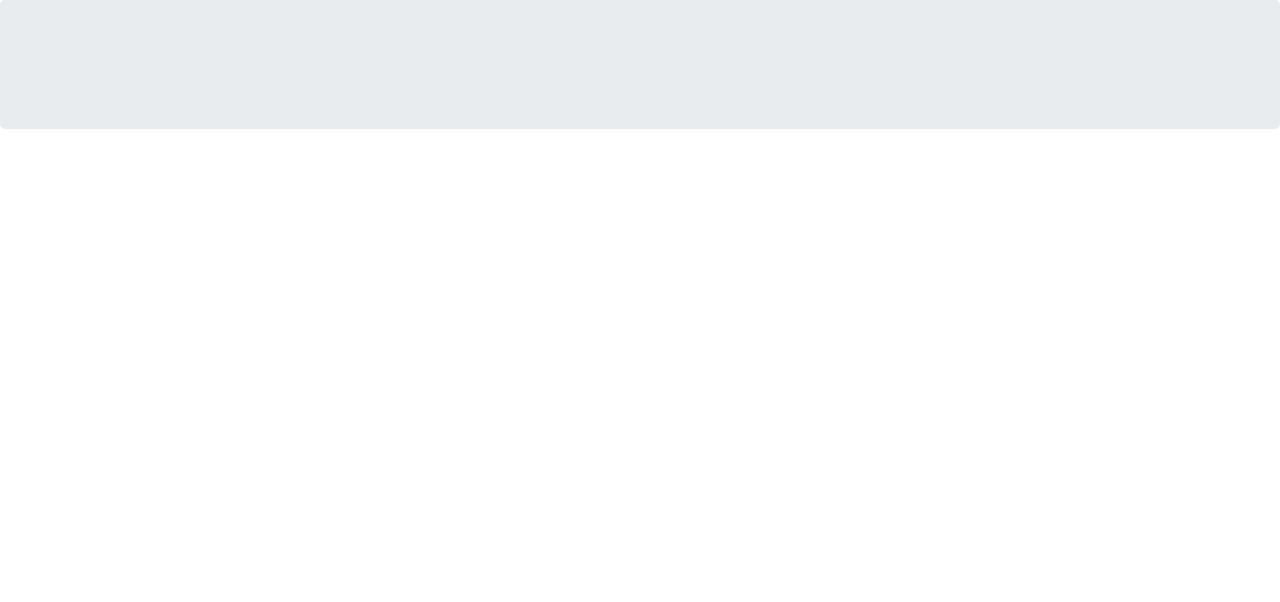
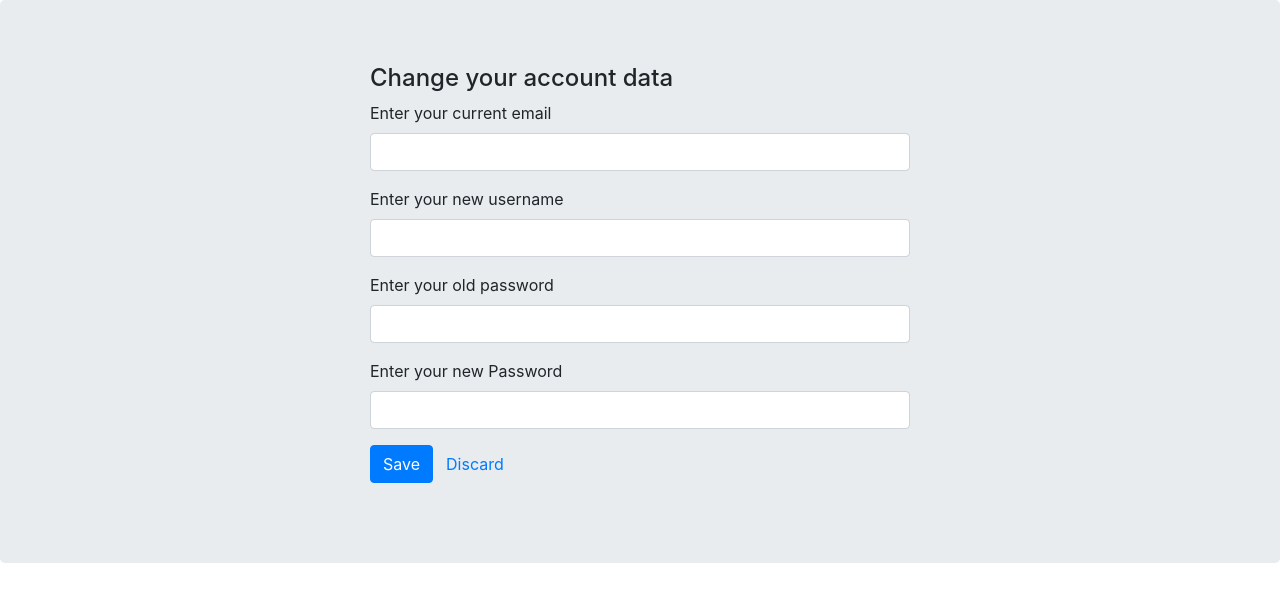
Before and after one commit to michaelBielang/angular-socketIO-chat, an Angular app: page /settings in a window 1280 px wide. Before the commit this address led to /. Shown: the top 602 px of the page. Built offline with nearby package versions, Linux system fonts and the light colour scheme; no server answers.

Commit message:
finished settings

```diff
--- a/src/app/app.module.ts
+++ b/src/app/app.module.ts
@@ -11,6 +11,7 @@ import {RegisterComponent} from './component/register/register.component';
 import {FormsModule, ReactiveFormsModule} from '@angular/forms';
 import {HttpClientModule} from '@angular/common/http';
 import {LogoutComponent} from './component/logout/logout.component';
+import { SettingsComponent } from './component/settings/settings.component';
 
 @NgModule({
   declarations: [
@@ -21,6 +22,7 @@ import {LogoutComponent} from './component/logout/logout.component';
     LoginComponent,
     RegisterComponent,
     LogoutComponent,
+    SettingsComponent,
   ],
   imports: [
     BrowserModule,
--- /dev/null
+++ b/src/app/component/settings/settings.component.html
@@ -0,0 +1,43 @@
+<!-- main app container -->
+
+<h4>Change your account data</h4>
+<form [formGroup]="settingsForm" (ngSubmit)="onSubmit()">
+  <div class="form-group">
+    <label>Enter your current email</label>
+    <input type="text" formControlName="email" class="form-control"
+           [ngClass]="{ 'is-invalid': submitted && f.email.errors }"/>
+    <div *ngIf="submitted && f.email.errors" class="invalid-feedback">
+      <div *ngIf="f.email.errors.required">Email required</div>
+    </div>
+  </div>
+  <div class="form-group">
+    <label>Enter your new username</label>
+    <input type="text" formControlName="newUsername" class="form-control"
+           [ngClass]="{ 'is-invalid': submitted && f.newUsername.errors }"/>
+    <div *ngIf="submitted && f.newUsername.errors" class="invalid-feedback">
+      <div *ngIf="f.newUsername.errors.required">New username required</div>
+    </div>
+  </div>
+  <div class="form-group">
+    <label>Enter your old password</label>
+    <input type="text" formControlName="oldPassword" class="form-control"
+           [ngClass]="{ 'is-invalid': submitted && f.oldPassword.errors }"/>
+    <div *ngIf="submitted && f.oldPassword.errors" class="invalid-feedback">
+      <div *ngIf="f.oldPassword.errors.required">Email is required</div>
+      <div *ngIf="f.oldPassword.errors.email">Email must be a valid email address</div>
+    </div>
+  </div>
+  <div class="form-group">
+    <label>Enter your new Password</label>
+    <input type="password" formControlName="newPassword" class="form-control"
+           [ngClass]="{ 'is-invalid': submitted && f.newPassword.errors }"/>
+    <div *ngIf="submitted && f.newPassword.errors" class="invalid-feedback">
+      <div *ngIf="f.newPassword.errors.required">Password is required</div>
+      <div *ngIf="f.newPassword.errors.minlength">Password must be at least 6 characters</div>
+    </div>
+  </div>
+  <div class="form-group">
+    <button [disabled]="loading" class="btn btn-primary">Save</button>
+    <a [routerLink]="['/login']" class="btn btn-link">Discard</a>
+  </div>
+</form>
--- /dev/null
+++ b/src/app/component/settings/settings.component.ts
@@ -0,0 +1,61 @@
+import {Component, OnInit} from '@angular/core';
+import {SocketService} from '../../services/socketService/socket-service.service';
+import {FormBuilder, FormGroup, Validators} from '@angular/forms';
+import {ActivatedRoute, Router} from '@angular/router';
+
+@Component({
+  selector: 'app-settings',
+  templateUrl: './settings.component.html',
+  styleUrls: ['./settings.component.css']
+})
+export class SettingsComponent implements OnInit {
+
+  settingsForm: FormGroup;
+
+  constructor(private formBuilder: FormBuilder,
+              private route: ActivatedRoute,
+              private router: Router,
+              private socketService: SocketService) {
+  }
+
+  ngOnInit() {
+    this.settingsForm = this.formBuilder.group({
+      email: ['', [Validators.required, Validators.email]],
+      oldPassword: ['', [Validators.required, Validators.minLength(1)]],
+      newPassword: ['', [Validators.required, Validators.minLength(1)]],
+      newUsername: ['', [Validators.required, Validators.minLength(1)]]
+    });
+  }
+
+  onSubmit() {
+    // stop here if form is invalid
+    if (this.settingsForm.invalid) {
+      return;
+    }
+    console.log('submit');
+
+    const email = this.settingsForm.controls['email'].value;
+    const oldPassword = this.settingsForm.controls['oldPassword'].value;
+    const newPassword = this.settingsForm.controls['newPassword'].value;
+    const newUsername = this.settingsForm.controls['newUsername'].value;
+
+    const renameUser = {
+      email: email,
+      userName: newUsername
+    };
+
+    const ChangeUserPassword = {
+      email: email,
+      oldPassword: oldPassword,
+      newPassword: newPassword
+    };
+
+    this.socketService.receiveEventString().subscribe((message: MessageEvent) => {
+      console.log('message: ' + message.data);
+    });
+
+    this.socketService.sendEvent('ChangeUserPassword', ChangeUserPassword);
+    this.socketService.sendEvent('RenameUser', renameUser);
+    this.router.navigate(['/chat-rooms']);
+  }
+}
--- a/src/app/modules/app-routing/app-routing.module.ts
+++ b/src/app/modules/app-routing/app-routing.module.ts
@@ -5,6 +5,7 @@ import {LoginComponent} from '../../component/login/login.component';
 import {RegisterComponent} from '../../component/register/register.component';
 import {ChatRoomsComponent} from '../../component/chat-rooms/chat-rooms.component';
 import {LogoutComponent} from '../../component/logout/logout.component';
+import {SettingsComponent} from '../../component/settings/settings.component';
 
 const routes: Routes = [
   {path: '', redirectTo: '/login', pathMatch: 'full'},
@@ -12,6 +13,7 @@ const routes: Routes = [
   {path: 'logout', component: LogoutComponent},
   {path: 'register', component: RegisterComponent},
   {path: 'chat-rooms', component: ChatRoomsComponent},
+  {path: 'settings', component: SettingsComponent},
 ];
 
 @NgModule({
--- a/src/app/services/socketService/socket-service.service.ts
+++ b/src/app/services/socketService/socket-service.service.ts
@@ -67,8 +67,6 @@ export class SocketService {
   }
 
   /**
-   * TODO: Implement a paramemter that allows this method to return an Observable
-   * TODO: with a filter for relevant events for the calling functions
    * @returns {Observable<Object>}
    */
   receiveEvents(relevantEvent): Observable<Object> {
@@ -80,4 +78,13 @@ export class SocketService {
       }));
   }
 
+  /**
+   * Helper method to find the returning event name
+   * @returns {Observable<Object>}
+   */
+  receiveEventString(): Observable<Object> {
+    return this._subject.asObservable()
+      .pipe(filter((event: Event) => event != null));
+  }
+
 }
--- a/src/index.html
+++ b/src/index.html
@@ -1,6 +1,17 @@
 <!doctype html>
 <html lang="en">
 <head>
+  <script src="https://code.jquery.com/jquery-3.2.1.slim.min.js"
+          integrity="sha384-KJ3o2DKtIkvYIK3UENzmM7KCkRr/rE9/Qpg6aAZGJwFDMVNA/GpGFF93hXpG5KkN"
+          crossorigin="anonymous"></script>
+  <script src="https://cdnjs.cloudflare.com/ajax/libs/popper.js/1.12.9/umd/popper.min.js"
+          integrity="sha384-ApNbgh9B+Y1QKtv3Rn7W3mgPxhU9K/ScQsAP7hUibX39j7fakFPskvXusvfa0b4Q"
+          crossorigin="anonymous"></script>
+  <link rel="stylesheet" href="https://maxcdn.bootstrapcdn.com/bootstrap/4.0.0/css/bootstrap.min.css"
+        integrity="sha384-Gn5384xqQ1aoWXA+058RXPxPg6fy4IWvTNh0E263XmFcJlSAwiGgFAW/dAiS6JXm" crossorigin="anonymous">
+  <script src="https://maxcdn.bootstrapcdn.com/bootstrap/4.0.0/js/bootstrap.min.js"
+          integrity="sha384-JZR6Spejh4U02d8jOt6vLEHfe/JQGiRRSQQxSfFWpi1MquVdAyjUar5+76PVCmYl"
+          crossorigin="anonymous"></script>
   <meta charset="utf-8">
   <title>Chat</title>
   <base href="/">
@@ -9,6 +20,6 @@
   <link rel="icon" type="image/x-icon" href="favicon.ico">
 </head>
 <body>
-  <app-root></app-root>
+<app-root></app-root>
 </body>
 </html>
```
Also changed, not shown: src/app/component/settings/settings.component.css (added), 1 other file (tests, documents, lock files or other folders).
